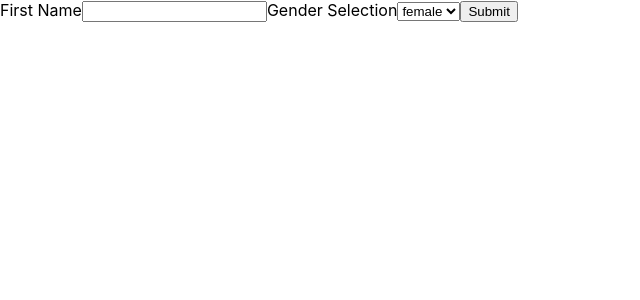
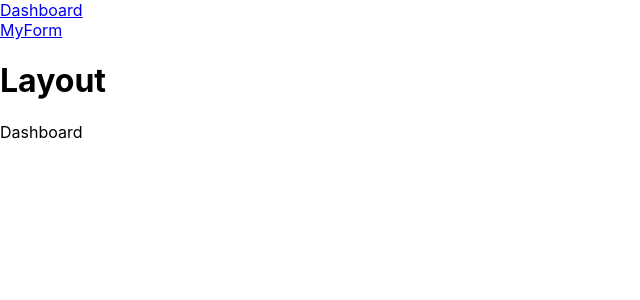
Before and after one commit to mehradi-github/ref-react-interview, a React (Create React App) app: page / in a window 1280 px wide. Shown: the top 300 px of the page, without its empty margins (0-640 px from the left). Built offline with nearby package versions, Linux system fonts and the light colour scheme.

Commit message:
How does React router work

```diff
--- a/package.json
+++ b/package.json
@@ -14,6 +14,7 @@
     "react": "^18.2.0",
     "react-dom": "^18.2.0",
     "react-hook-form": "^7.48.2",
+    "react-router-dom": "^6.19.0",
     "react-scripts": "5.0.1",
     "typescript": "^4.9.5",
     "web-vitals": "^2.1.4"
--- a/src/App.tsx
+++ b/src/App.tsx
@@ -1,32 +1,31 @@
-import ReactDOM from "react-dom";
-import { useForm, SubmitHandler } from "react-hook-form";
+import React, { FC } from "react";
+import { Link, Route, Routes } from "react-router-dom";
+import Layout from "./Layout";
+import MyForm from "./MyForm";
+import Dashboard from "./Dashboard";
+import Auth from "./Auth";
 
-enum GenderEnum {
-  female = "female",
-  male = "male",
-  other = "other",
-}
-
-interface IFormInput {
-  firstName: string;
-  gender: GenderEnum;
-}
-
-export default function App() {
-  const { register, handleSubmit } = useForm<IFormInput>();
-  const onSubmit: SubmitHandler<IFormInput> = (data) => console.log(data);
-
+const App: FC = () => {
   return (
-    <form onSubmit={handleSubmit(onSubmit)}>
-      <label>First Name</label>
-      <input {...register("firstName")} />
-      <label>Gender Selection</label>
-      <select {...register("gender")}>
-        <option value="female">female</option>
-        <option value="male">male</option>
-        <option value="other">other</option>
-      </select>
-      <input type="submit" />
-    </form>
+    <div>
+      <Link to="/">Dashboard</Link>
+      <br />
+      <Link to="/myform">MyForm</Link>
+      <Routes>
+        <Route path="/" element={<Layout />}>
+          <Route index element={<Dashboard />} />
+          <Route
+            path="/myform"
+            element={
+              <Auth>
+                <MyForm />
+              </Auth>
+            }
+          />
+        </Route>
+        <Route path="*" element={<div>404</div>} />
+      </Routes>
+    </div>
   );
-}
+};
+export default App;
--- /dev/null
+++ b/src/Auth.tsx
@@ -0,0 +1,14 @@
+import { FC, Fragment, PropsWithChildren, useEffect, useState } from "react";
+import { useNavigate } from "react-router-dom";
+
+const Auth: FC<PropsWithChildren> = ({ children }) => {
+  const navigate = useNavigate();
+  const [token, setToken] = useState();
+
+  useEffect(() => {
+    if (token === undefined) navigate("/");
+  }, []);
+
+  return <Fragment>{children}</Fragment>;
+};
+export default Auth;
--- /dev/null
+++ b/src/Dashboard.tsx
@@ -0,0 +1,6 @@
+import React, { FC } from "react";
+
+const Dashboard: FC = () => {
+  return <div>Dashboard</div>;
+};
+export default Dashboard;
--- /dev/null
+++ b/src/Layout.tsx
@@ -0,0 +1,14 @@
+import React, { FC } from "react";
+import { Outlet } from "react-router-dom";
+
+const Layout: FC = () => {
+  return (
+    <div>
+      <h1>Layout</h1>
+      <div>
+        <Outlet />
+      </div>
+    </div>
+  );
+};
+export default Layout;
--- /dev/null
+++ b/src/MyForm.tsx
@@ -0,0 +1,32 @@
+import ReactDOM from "react-dom";
+import { useForm, SubmitHandler } from "react-hook-form";
+
+enum GenderEnum {
+  female = "female",
+  male = "male",
+  other = "other",
+}
+
+interface IFormInput {
+  firstName: string;
+  gender: GenderEnum;
+}
+
+export default function MyForm() {
+  const { register, handleSubmit } = useForm<IFormInput>();
+  const onSubmit: SubmitHandler<IFormInput> = (data) => console.log(data);
+
+  return (
+    <form onSubmit={handleSubmit(onSubmit)}>
+      <label>First Name</label>
+      <input {...register("firstName")} />
+      <label>Gender Selection</label>
+      <select {...register("gender")}>
+        <option value="female">female</option>
+        <option value="male">male</option>
+        <option value="other">other</option>
+      </select>
+      <input type="submit" />
+    </form>
+  );
+}
--- a/src/index.tsx
+++ b/src/index.tsx
@@ -1,15 +1,18 @@
-import React from 'react';
-import ReactDOM from 'react-dom/client';
-import './index.css';
-import App from './App';
-import reportWebVitals from './reportWebVitals';
+import React from "react";
+import ReactDOM from "react-dom/client";
+import "./index.css";
+import App from "./App";
+import reportWebVitals from "./reportWebVitals";
+import { BrowserRouter } from "react-router-dom";
 
 const root = ReactDOM.createRoot(
-  document.getElementById('root') as HTMLElement
+  document.getElementById("root") as HTMLElement
 );
 root.render(
   <React.StrictMode>
-    <App />
+    <BrowserRouter>
+      <App />
+    </BrowserRouter>
   </React.StrictMode>
 );
 
```
Also changed, not shown: src/CheckMemo.tsx (+10 -10 lines), 2 other files (tests, documents, lock files or other folders).
